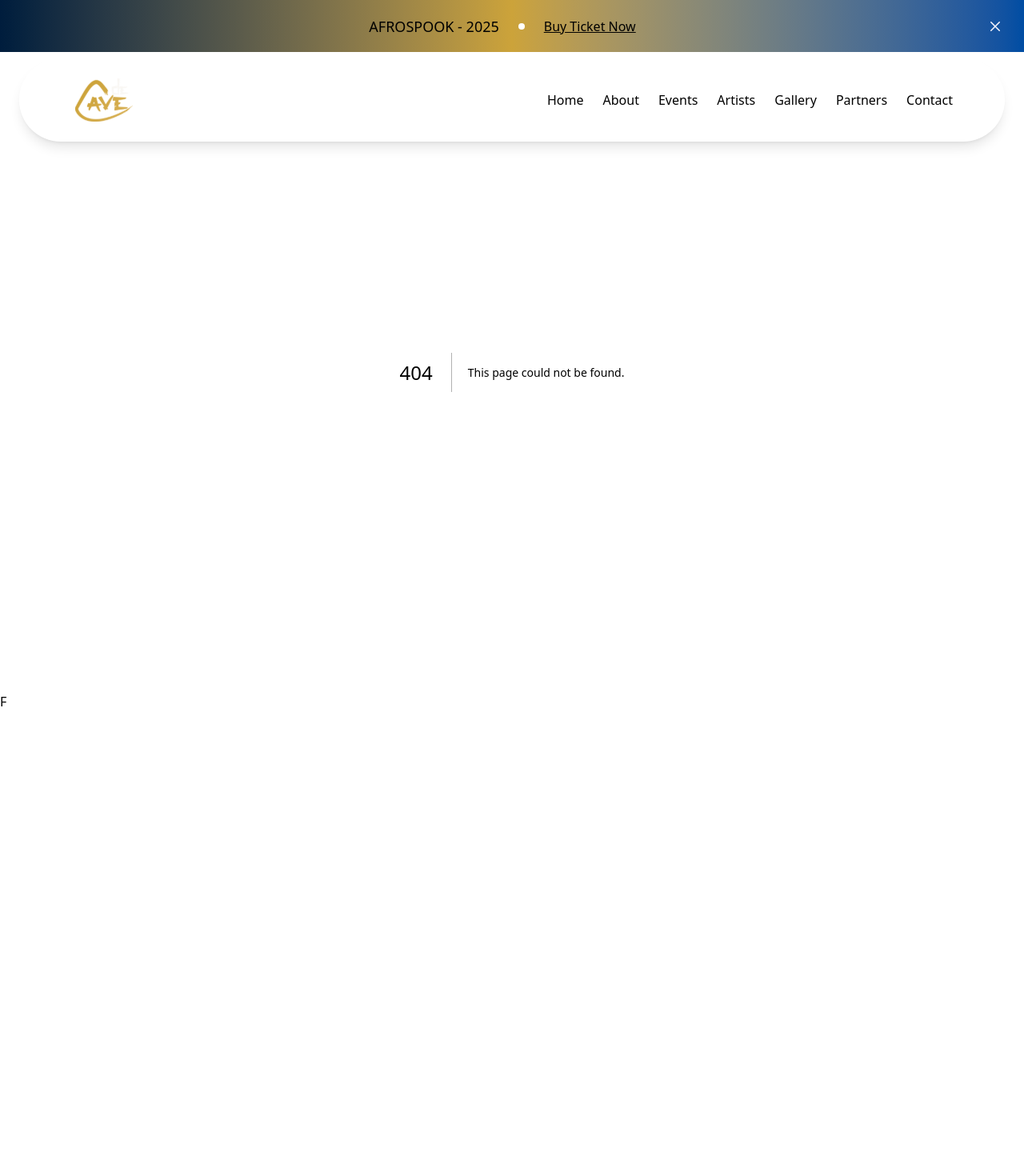
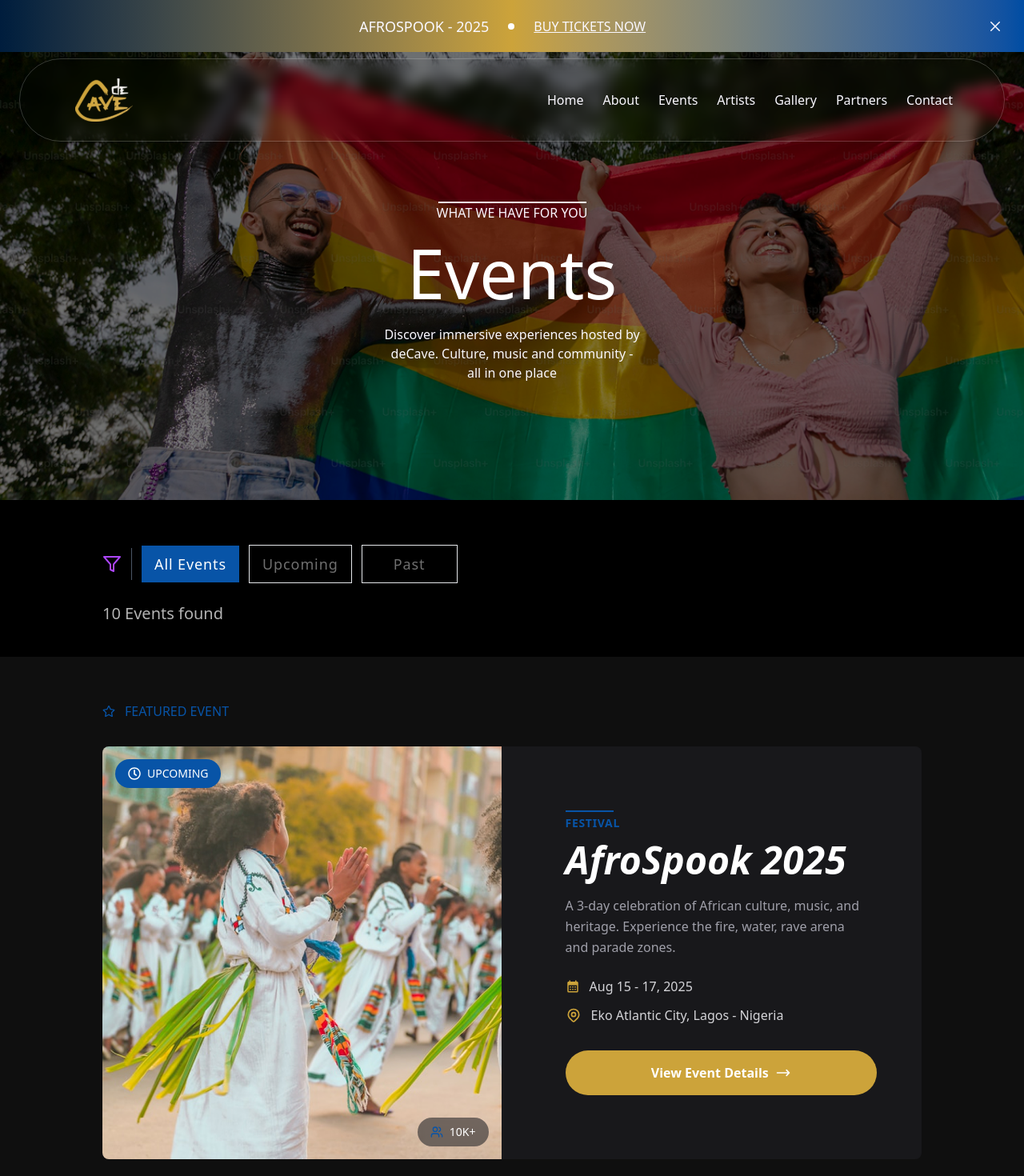
Before and after one commit to novtryx/decave, a Next.js app: page /events in a window 1280 px wide. Before the commit this address had no page. Shown: the top 1470 px of the page at 80% size. Before the commit the page ends 889 px from the top, so only its background shows below. Built offline with nearby package versions, Linux system fonts and the light colour scheme.

Commit message:
started the events page

```diff
--- /dev/null
+++ b/app/events/page.tsx
@@ -0,0 +1,11 @@
+import HeaderSection from "@/components/events/sections/HeaderSection";
+import MainSection from "@/components/events/sections/MainSection";
+
+export default function Events() {
+    return (
+        <div>
+            <HeaderSection />
+            <MainSection />
+        </div>
+    )
+}
--- /dev/null
+++ b/components/events/sections/HeaderSection.tsx
@@ -0,0 +1,49 @@
+// import Image from "next/image";
+
+
+// export default function HeaderSection() {
+//     return (
+//         <div>
+//             <Image
+//                 src="/events/hero-img.png"
+//                 width={400}
+//                 height={400}
+//                 alt="hero image"
+//             />
+//             <h2>Hi</h2>
+//         </div>
+//     )
+// }
+
+
+import Image from "next/image";
+
+export default function HeaderSection() {
+  return (
+    <section className="relative w-full h-[70vh]">
+      {/* Background Image */}
+      <Image
+        src="/events/hero-img.png"
+        alt="hero image"
+        fill
+        priority
+        className="object-cover"
+      />
+
+      {/* Dark overlay */}
+      <div className="absolute inset-0 bg-black/50" />
+
+      {/* Centered text */}
+      <div className="absolute inset-0 flex flex-col items-center justify-center pt-10">
+        <div className="bg-white h-0.5 w-46.25"></div>
+        <h5>WHAT WE HAVE FOR YOU</h5>
+        <h2 className="text-white text-[50px] xl:text-[85px] font-medium">
+          Events
+        </h2>
+        <p className="w-[75%] lg:w-[25%] text-md  text-center">
+            Discover immersive experiences hosted by deCave. Culture, music and community - all in one place
+        </p>
+      </div>
+    </section>
+  );
+}
--- /dev/null
+++ b/components/events/sections/MainSection.tsx
@@ -0,0 +1,49 @@
+"use client"
+
+import { useState } from "react";
+import { LuFilter } from "react-icons/lu";
+import { FeaturedEventCard } from "../ui/FeaturedEventCard";
+import { FaRegStar } from "react-icons/fa";
+
+export default function MainSection() {
+    const [activeTab, setActiveTab] = useState('all');
+    return (
+        <div className="">
+            {/* Tab Navigation */}
+            <div className="pt-14 pb-6 flex gap-3 items-center px-32">
+                <LuFilter className="text-[#ad46ff] text-2xl" />
+
+                <div className="h-10 w-px bg-gray-600"></div>
+
+                <div className="flex items-center gap-3">
+                    <button onClick={() => setActiveTab("all")} className={`${activeTab === "all" ? "bg-[#0854a7] text-white": "text-[#6f6f6f] border border-gray-200"} tracking-wider py-2.25 px-4 text-lg w-auto min-w-30 cursor-pointer`}>All Events</button>
+                    <button onClick={() => setActiveTab("upcoming")} className={`${activeTab === "upcoming" ? "bg-[#0854a7] text-white": "text-[#6f6f6f] border border-gray-200"} tracking-wider py-2.25 px-4 text-lg w-auto min-w-30 cursor-pointer`}>Upcoming</button>
+                    <button onClick={() => setActiveTab("past")} className={`${activeTab === "past" ? "bg-[#0854a7] text-white": "text-[#6f6f6f] border border-gray-200"} tracking-wider py-2.25 px-4 text-lg w-auto min-w-30 cursor-pointer`}>Past</button>
+                </div>
+            </div>
+
+            {/* Event filter count */}
+            <p className="text-[#b3b3b3] px-32 text-xl">10 Events found</p>
+
+            {/* Featured Event */}
+            <section className="bg-[#0f0f0f] mt-10 px-32 py-14">
+                <div className="flex gap-3 items-center mb-8 text-[#0854a7]">
+                    <FaRegStar />
+                    <h4>FEATURED EVENT</h4>
+                </div>
+
+                <FeaturedEventCard
+                    image="/events/afrospook-event-img.png"
+                    attendees="10K+"
+                    category="FESTIVAL"
+                    title="AfroSpook 2025"
+                    description="A 3-day celebration of African culture, music, and heritage. Experience the fire, water, rave arena and parade zones."
+                    dateRange="Aug 15 - 17, 2025"
+                    location="Eko Atlantic City, Lagos - Nigeria"
+                    onViewDetails={() => alert("ok")}
+                />
+            </section>
+
+        </div>
+    )
+}
--- /dev/null
+++ b/components/events/ui/FeaturedEventCard.tsx
@@ -0,0 +1,113 @@
+import React from 'react';
+import Image from 'next/image';
+import { LuUsers } from 'react-icons/lu';
+import { FaRegClock } from 'react-icons/fa';
+import { MdCalendarMonth } from 'react-icons/md';
+
+interface FeaturedEventCardProps {
+  image: string;
+  attendees?: string;
+  category?: string;
+  title: string;
+  description: string;
+  dateRange?: string;
+  location?: string;
+  onViewDetails: () => void;
+}
+
+export const FeaturedEventCard: React.FC<FeaturedEventCardProps> = ({
+  image,
+  attendees,
+  category,
+  title,
+  description,
+  dateRange,
+  location,
+  onViewDetails
+}) => {
+  return (
+    <div className="flex flex-col md:flex-row gap-6 bg-zinc-900 rounded-lg overflow-hidden max-w-7xl">
+      {/* Image Section */}
+      <div className="relative md:w-1/2 min-h-75">
+        <Image
+          src={image}
+          alt={title}
+          fill
+          className="object-cover"
+        />
+        {attendees && (
+          <div className="absolute bottom-4 right-4 bg-zinc-800/60 backdrop-blur-sm rounded-full px-4 py-2 flex items-center gap-2 z-10">
+            <LuUsers className='text-[#0854a7]' />
+            <span className="text-white text-sm font-medium">{attendees}</span>
+          </div>
+        )}
+
+
+          <div className="absolute top-4 left-4 bg-[#0854a7] backdrop-blur-sm rounded-full px-4 py-2 flex items-center gap-2 z-10">
+            <FaRegClock className='text-white' />
+            <span className="text-white text-sm font-medium">UPCOMING</span>
+          </div>
+
+      </div>
+
+      {/* Content Section */}
+      <div className="md:w-1/2 py-20 px-14 flex flex-col justify-center">
+      <div className='bg-[#0854a7] h-0.5 w-15'></div>
+        {category && (
+          <div className="text-[#0854a7] mt-1 text-sm font-semibold uppercase tracking-wider mb-3">
+            {category}
+          </div>
+        )}
+
+        <h2 className="text-4xl italic md:text-5xl font-bold text-white mb-5">
+          {title}
+        </h2>
+
+        <p className="text-zinc-400 w-[96%] text-base leading-relaxed mb-6">
+          {description}
+        </p>
+
+        <div className="space-y-3 mb-8">
+          {dateRange && (
+            <div className="flex items-center gap-3 text-zinc-300">
+              <MdCalendarMonth className='text-lg text-[#cca33a]' />
+              <span>{dateRange}</span>
+            </div>
+          )}
+
+          {location && (
+            <div className="flex items-start gap-3 text-zinc-300">
+              <svg className="w-5 h-5 mt-0.5 text-[#cca33a]" fill="none" stroke="currentColor" viewBox="0 0 24 24">
+                <path strokeLinecap="round" strokeLinejoin="round" strokeWidth={2} d="M17.657 16.657L13.414 20.9a1.998 1.998 0 01-2.827 0l-4.244-4.243a8 8 0 1111.314 0z" />
+                <path strokeLinecap="round" strokeLinejoin="round" strokeWidth={2} d="M15 11a3 3 0 11-6 0 3 3 0 016 0z" />
+              </svg>
+              <span>{location}</span>
+            </div>
+          )}
+        </div>
+
+        <button
+          onClick={onViewDetails}
+          className="bg-[#cca33a] hover:bg-yellow-700 text-white font-semibold py-4 px-8 rounded-full transition-colors duration-200 flex items-center justify-center gap-2 group"
+        >
+          View Event Details
+          <svg className="w-5 h-5 group-hover:translate-x-1 transition-transform" fill="none" stroke="currentColor" viewBox="0 0 24 24">
+            <path strokeLinecap="round" strokeLinejoin="round" strokeWidth={2} d="M17 8l4 4m0 0l-4 4m4-4H3" />
+          </svg>
+        </button>
+      </div>
+    </div>
+  );
+};
+
+// // Example usage
+//       <EventCard
+//         image="https://images.unsplash.com/photo-1533174072545-7a4b6ad7a6c3?w=800&q=80"
+//         attendees="10K+"
+//         category="FESTIVAL"
+//         title="AfroSpook 2025"
+//         description="A 3-day celebration of African culture, music, and heritage. Experience the fire, water, rave arena and parade zones."
+//         dateRange="Aug 15 - 17, 2025"
+//         location="Eko Atlantic City, Lagos - Nigeria"
+//         onViewDetails={handleViewDetails}
+//       />
--- a/components/home/scrollContent.tsx
+++ b/components/home/scrollContent.tsx
@@ -22,10 +22,10 @@
   return (
     <div className='bg-white py-6 overflow-hidden relative'>
       {/* Left fade overlay */}
-      <div className='absolute left-0 top-0 bottom-0 w-32 bg-gradient-to-r from-white to-transparent z-10 pointer-events-none'></div>
+      <div className='absolute left-0 top-0 bottom-0 w-32 bg-linear-to-r from-white to-transparent z-10 pointer-events-none'></div>
 
       {/* Right fade overlay */}
-      <div className='absolute right-0 top-0 bottom-0 w-32 bg-gradient-to-l from-white to-transparent z-10 pointer-events-none'></div>
+      <div className='absolute right-0 top-0 bottom-0 w-32 bg-linear-to-l from-white to-transparent z-10 pointer-events-none'></div>
 
       <motion.div
         className='flex items-center gap-6 px-8'
@@ -44,20 +44,20 @@
         {/* First set */}
         {items.map((item, index) => (
           <React.Fragment key={`first-${index}`}>
-            <p className='bg-gradient-to-r w-fit from-[#001D3D] via-[#CCA33A] to-[#004DA3] bg-clip-text text-transparent text-xl whitespace-nowrap font-bold'>
+            <p className='bg-linear-to-r w-fit from-[#001D3D] via-[#CCA33A] to-[#004DA3] bg-clip-text text-transparent text-xl whitespace-nowrap font-bold'>
               {item}
             </p>
-            <GoDotFill size={20} color='#CCA33A' className='flex-shrink-0' />
+            <GoDotFill size={20} color='#CCA33A' className='shrink-0' />
           </React.Fragment>
         ))}
 
         {/* Duplicate set for seamless loop */}
         {items.map((item, index) => (
           <React.Fragment key={`second-${index}`}>
-            <p className='bg-gradient-to-r w-fit from-[#001D3D] via-[#CCA33A] to-[#004DA3] bg-clip-text text-transparent text-xl whitespace-nowrap font-bold'>
+            <p className='bg-linear-to-r w-fit from-[#001D3D] via-[#CCA33A] to-[#004DA3] bg-clip-text text-transparent text-xl whitespace-nowrap font-bold'>
               {item}
             </p>
-            <GoDotFill size={20} color='#CCA33A' className='flex-shrink-0' />
+            <GoDotFill size={20} color='#CCA33A' className='shrink-0' />
           </React.Fragment>
         ))}
       </motion.div>
--- a/components/layout/latestTicket.tsx
+++ b/components/layout/latestTicket.tsx
@@ -27,8 +27,8 @@
             <p className='font-normal text-lg'>AFROSPOOK - 2025</p>
             <div className="w-2 h-2 bg-white rounded-full"></div>
 
-            <Link href={"#"} className='underline hover:no-underline transition-all'>
-              Buy Ticket Now
+            <Link href={"#"} className='underline hover:no-underline uppercase transition-all'>
+              Buy Tickets Now
             </Link>
           </motion.div>
 
```
Also changed, not shown: public/events/afrospook-event-img.png (added), public/events/hero-img.png (added).
